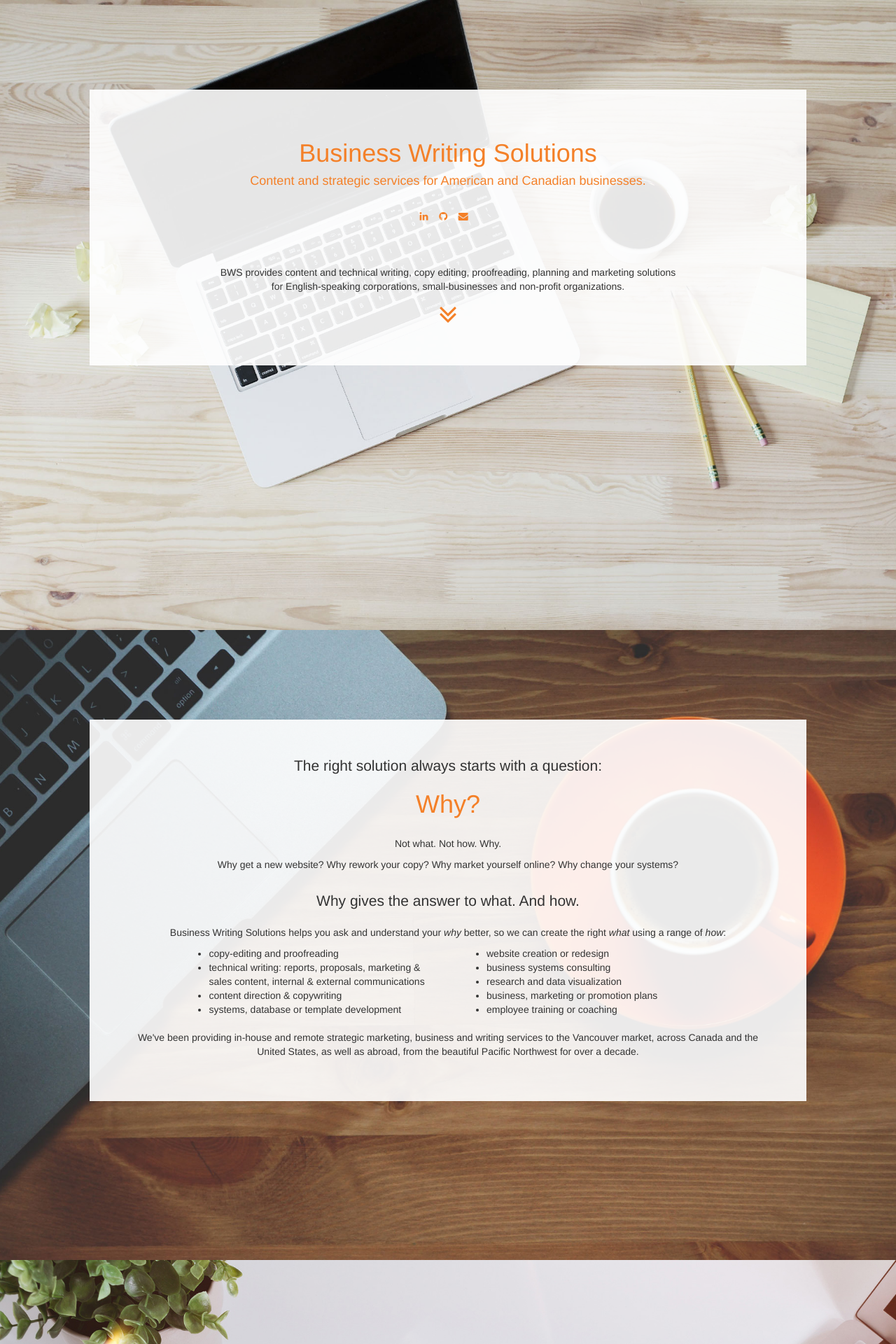
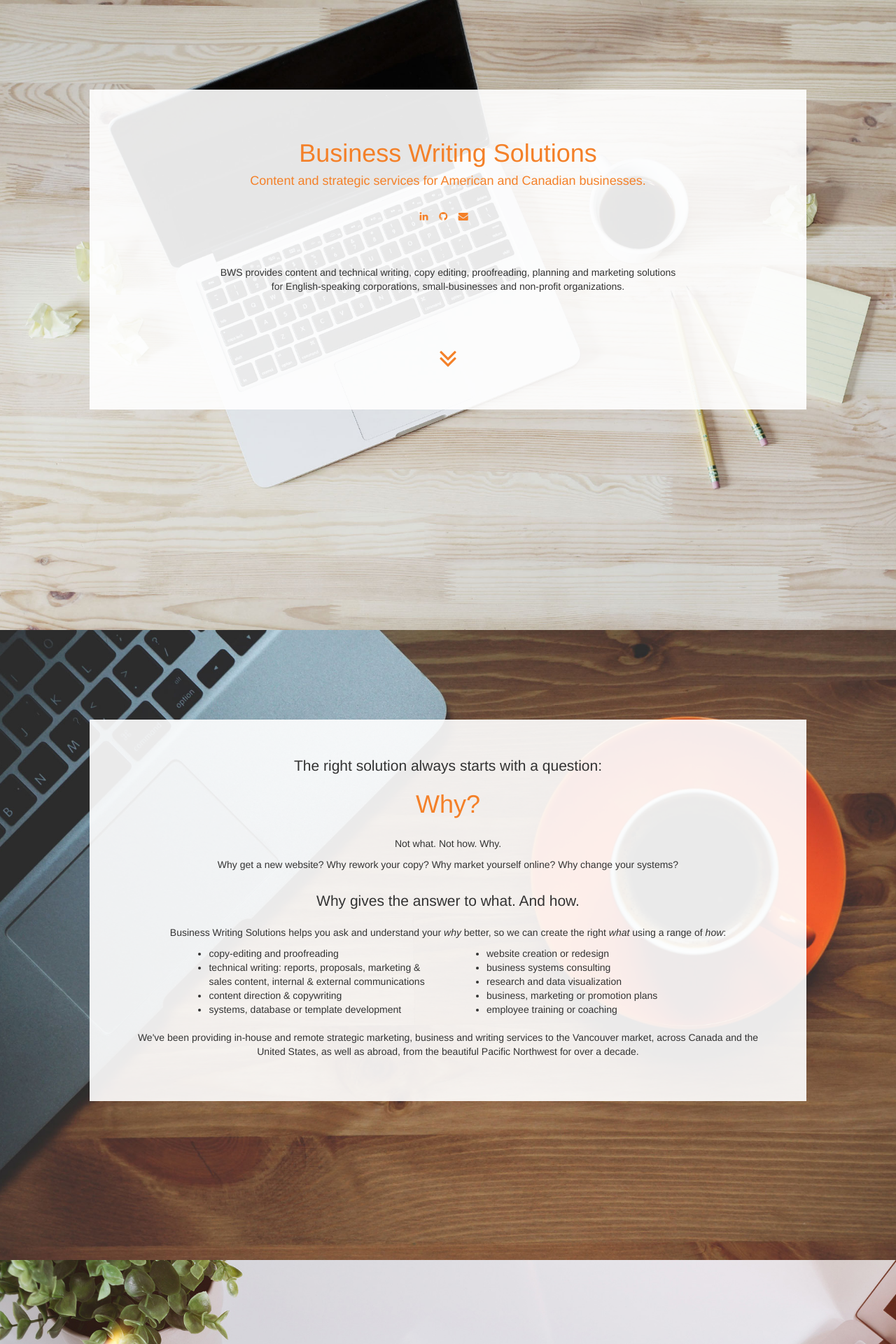
Before and after one commit to kaiewiggins/businesswriting, a Jekyll site: the page built from index.html, in a window 1280 px wide. Shown: the top 1920 px of the page at 70% size. Built offline with Jekyll 4.4.1, drawn with Linux system fonts in a browser that asks for light colours; nearby versions of some CDN libraries.

Commit message:
Update index.html

```diff
--- a/index.html
+++ b/index.html
@@ -16,7 +16,7 @@
           </p></div><!--end row-->
             <p><br><br> </p>
           <p>BWS provides content and technical writing, copy editing, proofreading, planning and marketing solutions<br> for English-speaking corporations, small-businesses and non-profit organizations.</p>
-            <i class="fa fa-angle-double-down" style="color: #f48028;  font-size: 3em; margin: 1.5 0 0 0em"></i>
+            <i class="fa fa-angle-double-down" style="color: #f48028;  font-size: 3em; padding: 1.5em 0em 0em 0em"></i>
         </div><!--close text-center-->
 </div><!--close first background img-->
 
```
